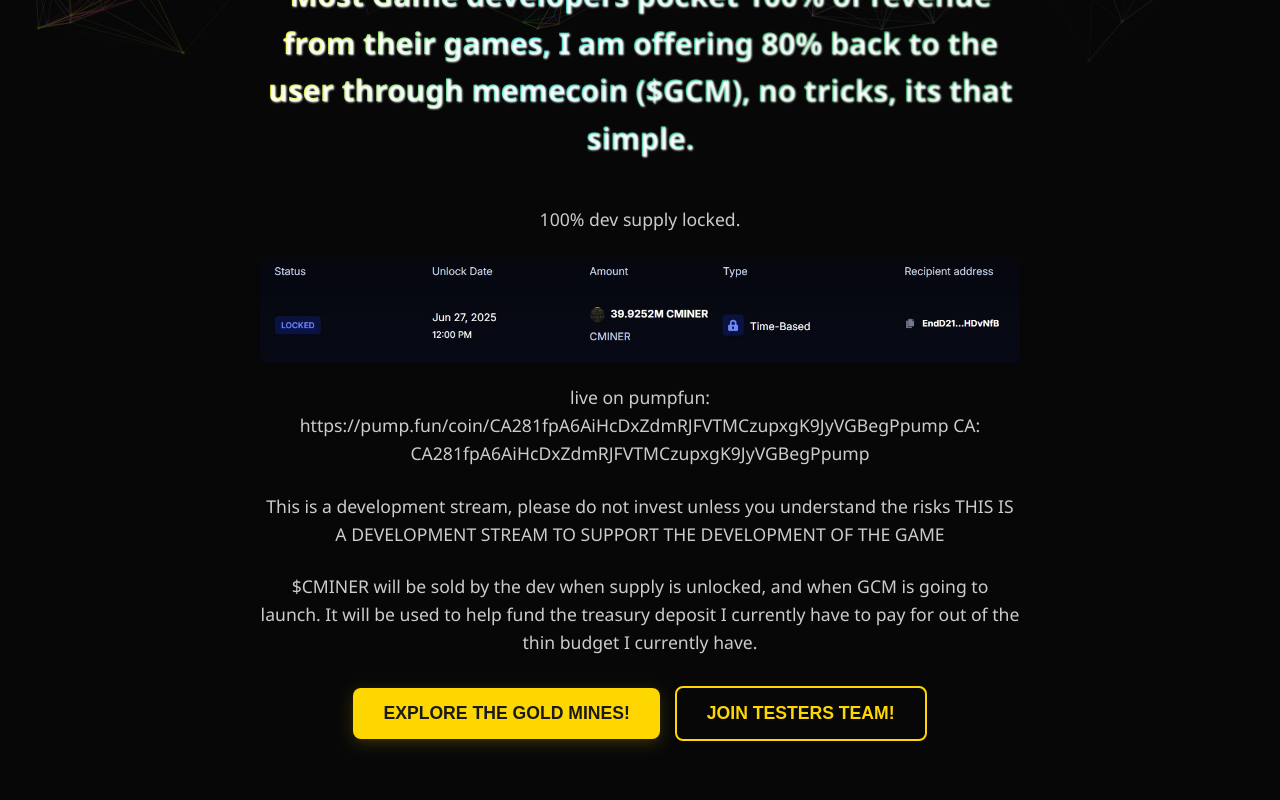
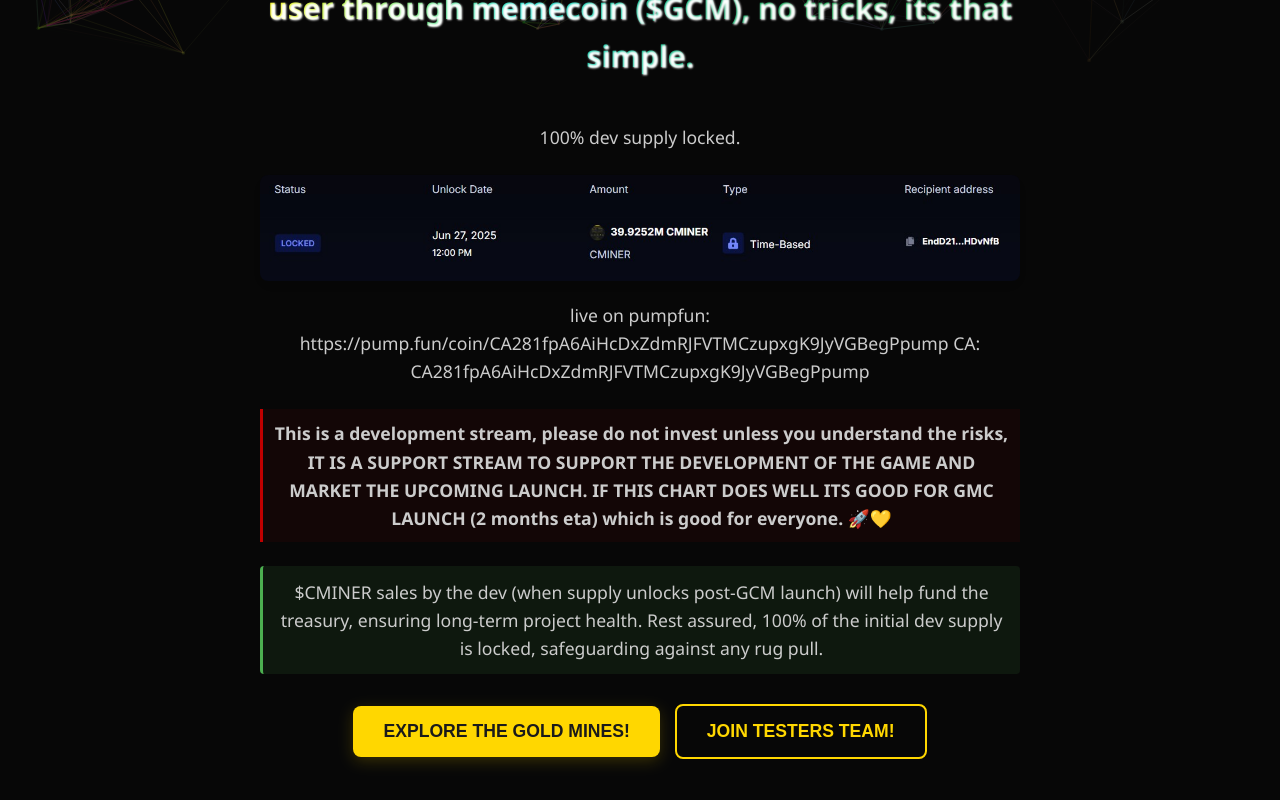
Before and after one commit to Tanner253/SPA-GoldClicker, a React (Create React App) app: page / in a window 1280 px wide. Shown: the part 738-1538 px from the top of the page. Built offline with nearby package versions, Linux system fonts and the light colour scheme.

Commit message:
stash before change to hero section

```diff
--- a/src/components/HeroSection/HeroSection.css
+++ b/src/components/HeroSection/HeroSection.css
@@ -298,6 +298,39 @@
   animation-delay: 0.2s !important; /* Slight delay to desynchronize from other wave */
 }
 
+/* New style for the warning text paragraph */
+.hero-warning-text {
+  font-weight: bold;
+  color: #C00000; /* Dark red color for warning */
+  /* Consider adjusting font-size if it needs to be different from other <p> tags in .hero-content */
+  /* font-size: 1rem; */ /* Example if needed */
+  margin-top: 15px; /* Add some space above it */
+  margin-bottom: 15px; /* Add some space below it */
+  padding: 10px; /* Optional padding to make it stand out a bit */
+  background-color: rgba(255, 0, 0, 0.05); /* Optional: very subtle reddish background tint */
+  border-left: 3px solid #C00000; /* Optional: a left border for emphasis */
+  text-align: center; /* Ensure it remains centered like other hero content */
+}
+
+/* New style for the positive note paragraph */
+.hero-positive-note {
+  font-weight: normal; /* Or bold if preferred, but distinct from warning */
+  color: #4CAF50; /* Pleasant, trustworthy green */
+  font-size: 1rem; /* Adjust as needed, keeping it readable */
+  line-height: 1.6;
+  margin-top: 15px;
+  margin-bottom: 25px; /* A bit more space before CTA buttons */
+  padding: 12px;
+  background-color: rgba(76, 175, 80, 0.1); /* Very subtle green background tint */
+  border-left: 3px solid #4CAF50; /* Green left border for emphasis */
+  border-radius: 4px;
+  text-align: center;
+}
+
+.hero-positive-note strong { /* If you add <strong> tags inside */
+  color: #388E3C; /* Darker green for strong emphasis within */
+}
+
 /* New style for the lock.jpg image in hero section */
 .hero-lock-image {
   display: block;
--- a/src/components/HeroSection/HeroSection.js
+++ b/src/components/HeroSection/HeroSection.js
@@ -102,7 +102,6 @@
       <div className="hero-overlay"> {/* This overlay ensures text is readable over particles */}
         <div className="hero-content section-container">
           <h1 className="hero-title">Gold Clicker Mining <span className="hero-ticker">($GCM)</span></h1>
-          <p className="hero-tagline">Stack Bars. Break Stars. Mine Your Fortune. Ask me to demo on stream.</p>
           <p className="hero-tagline hero-deployment-shoutout">
             <span className="hero-special-deployment-text">
               WE ARE DEPLOYED IN THE ANDROID APP STORE FOR TESTERS
@@ -111,8 +110,7 @@
           </p>
           <p className="hero-tagline">Meme: Tap a gold bar to mine $GCM memecoin.</p>
           <p className="hero-intro">
-            Discover a revolutionary clicker game that merges addictive gameplay with real economic incentives.
-            Dive into a world of endless clicking, strategic upgrades, and the thrill of earning $GCM memecoins.
+            Addictive game generates ad revenue, 80% of which is injected into GCM chart for distribution to gamers.
           </p>
           <p className="hero-revenue-share">
             Most Game developers pocket 100% of revenue from their games, I am offering 80% back to the user through memecoin ($GCM), no tricks, its that simple.
@@ -122,9 +120,12 @@
           <img src="/images/lock.jpg" alt="Token Lock Information" className="hero-lock-image" />
 
           <p>live on pumpfun:  https://pump.fun/coin/CA281fpA6AiHcDxZdmRJFVTMCzupxgK9JyVGBegPpump CA: CA281fpA6AiHcDxZdmRJFVTMCzupxgK9JyVGBegPpump</p>
-          <p>This is a development stream, please do not invest unless you understand the risks THIS IS A DEVELOPMENT STREAM TO SUPPORT THE DEVELOPMENT OF THE GAME</p>
+          <p className="hero-warning-text">This is a development stream, please do not invest unless you understand the risks, IT IS A SUPPORT STREAM TO SUPPORT THE DEVELOPMENT OF THE GAME AND MARKET THE UPCOMING LAUNCH. IF THIS CHART DOES WELL ITS GOOD FOR GMC LAUNCH (2 months eta) which is good for everyone. 🚀💛</p>
           {/* GoFundMe widget was here, now removed */}
-          <p>$CMINER will be sold by the dev when supply is unlocked, and when GCM is going to launch. It will be used to help fund the treasury deposit I currently have to pay for out of the thin budget I currently have.</p>
+          <p className="hero-positive-note">
+            $CMINER sales by the dev (when supply unlocks post-GCM launch) will help fund the treasury, ensuring long-term project health.
+            Rest assured, 100% of the initial dev supply is locked, safeguarding against any rug pull.
+          </p>
           <div className="hero-cta-buttons-container">
             <button onClick={() => handleScrollToTarget('about-game-section')} className="hero-cta-button">
               Explore the Gold Mines!
```
